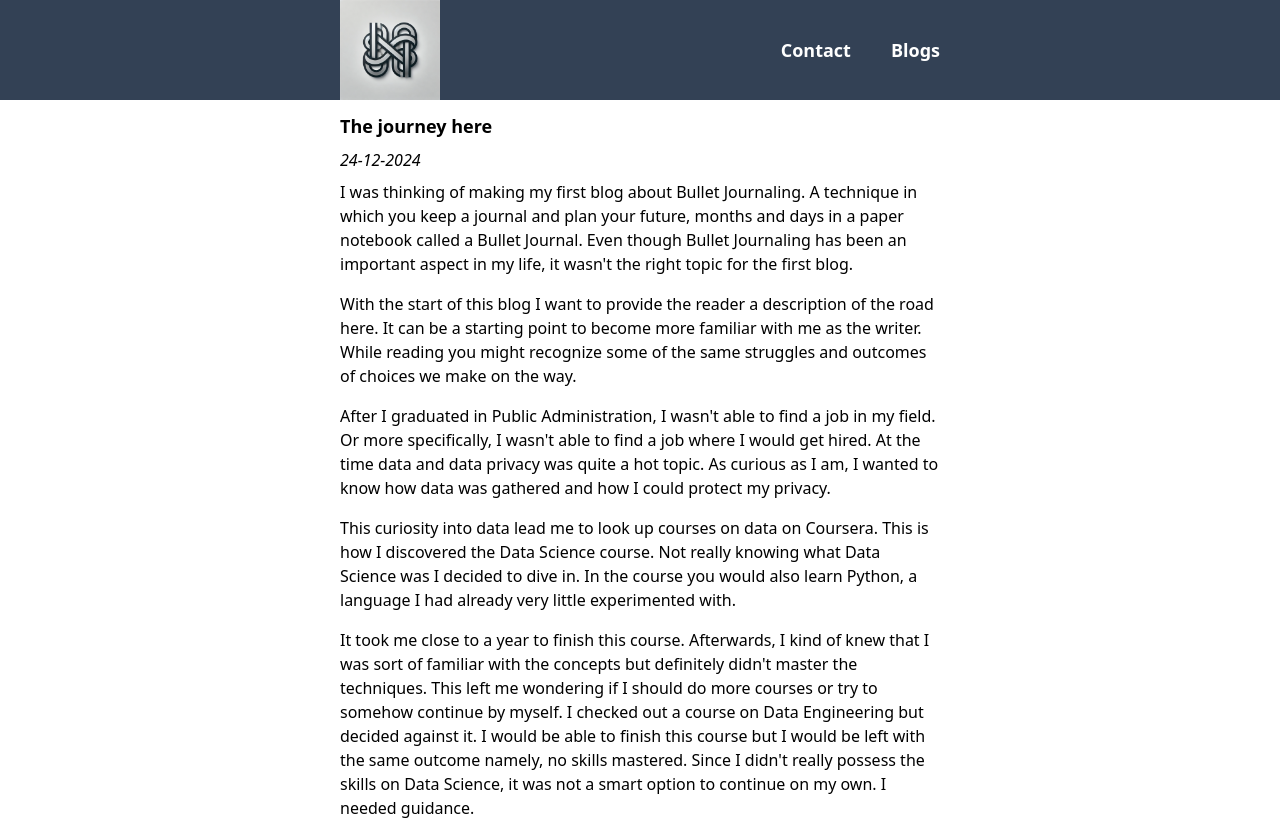
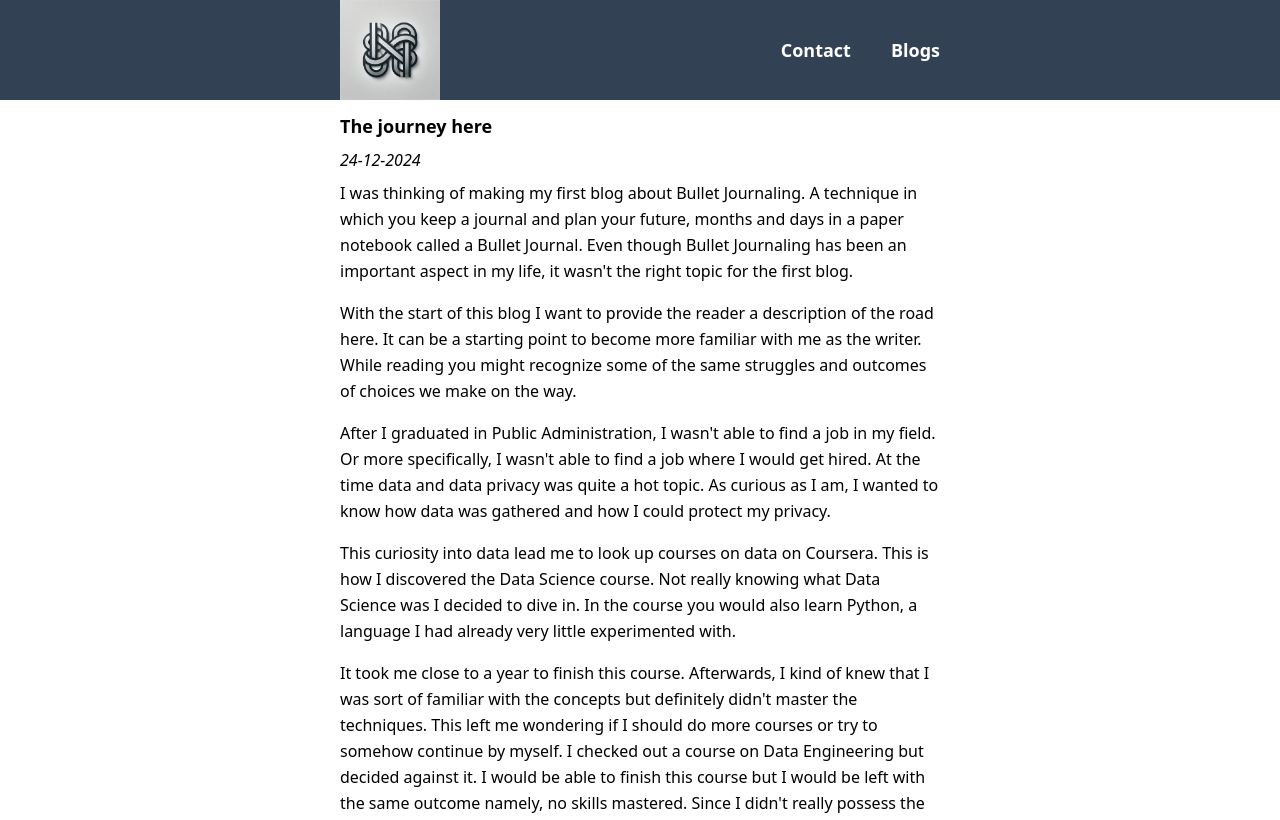
Before and after one commit to Gohan61/kagithan-blog, a React (Vite) app in the folder kagithan-frontend/: page /blog/blog1.md in a window 1280 px wide. Shown: the top 820 px of the page. Built offline with nearby package versions, Linux system fonts and the light colour scheme.

Commit message:
Style: increase line height for readability

```diff
--- a/kagithan-frontend/src/stylesheets/index.css
+++ b/kagithan-frontend/src/stylesheets/index.css
@@ -22,5 +22,9 @@
 }
 
 .markdown > p {
-  @apply mb-2;
+  @apply mb-2 leading-relaxed;
 }
+
+.markdown {
+  @apply mb-10;
+}
--- a/kagithan-frontend/src/stylesheets/output.css
+++ b/kagithan-frontend/src/stylesheets/output.css
@@ -598,28 +598,16 @@ video {
   width: 300px;
 }
 
+.w-\[30px\] {
+  width: 30px;
+}
+
 .w-\[50px\] {
   width: 50px;
 }
 
-.w-\[20px\] {
-  width: 20px;
-}
-
-.w-\[40px\] {
-  width: 40px;
-}
-
-.w-\[30px\] {
-  width: 30px;
-}
-
 .flex-col {
   flex-direction: column;
-}
-
-.items-end {
-  align-items: flex-end;
 }
 
 .items-center {
@@ -642,14 +630,6 @@ video {
 .object-contain {
   -o-object-fit: contain;
      object-fit: contain;
-}
-
-.pb-2 {
-  padding-bottom: 0.5rem;
-}
-
-.pb-6 {
-  padding-bottom: 1.5rem;
 }
 
 .pb-4 {
@@ -687,6 +667,10 @@ video {
   font-weight: 600;
 }
 
+.leading-relaxed {
+  line-height: 1.625;
+}
+
 .text-white {
   --tw-text-opacity: 1;
   color: rgb(255 255 255 / var(--tw-text-opacity, 1));
@@ -719,6 +703,11 @@ video {
 
 .markdown > p {
   margin-bottom: 0.5rem;
+  line-height: 1.625;
+}
+
+.markdown {
+  margin-bottom: 2.5rem;
 }
 
 .visited\:text-purple-800:visited {
@@ -730,16 +719,12 @@ video {
     margin-right: 0px;
   }
 
+  .md\:w-\[40px\] {
+    width: 40px;
+  }
+
   .md\:w-\[600px\] {
     width: 600px;
-  }
-
-  .md\:w-\[50px\] {
-    width: 50px;
-  }
-
-  .md\:w-\[40px\] {
-    width: 40px;
   }
 
   .md\:w-\[60px\] {
```
